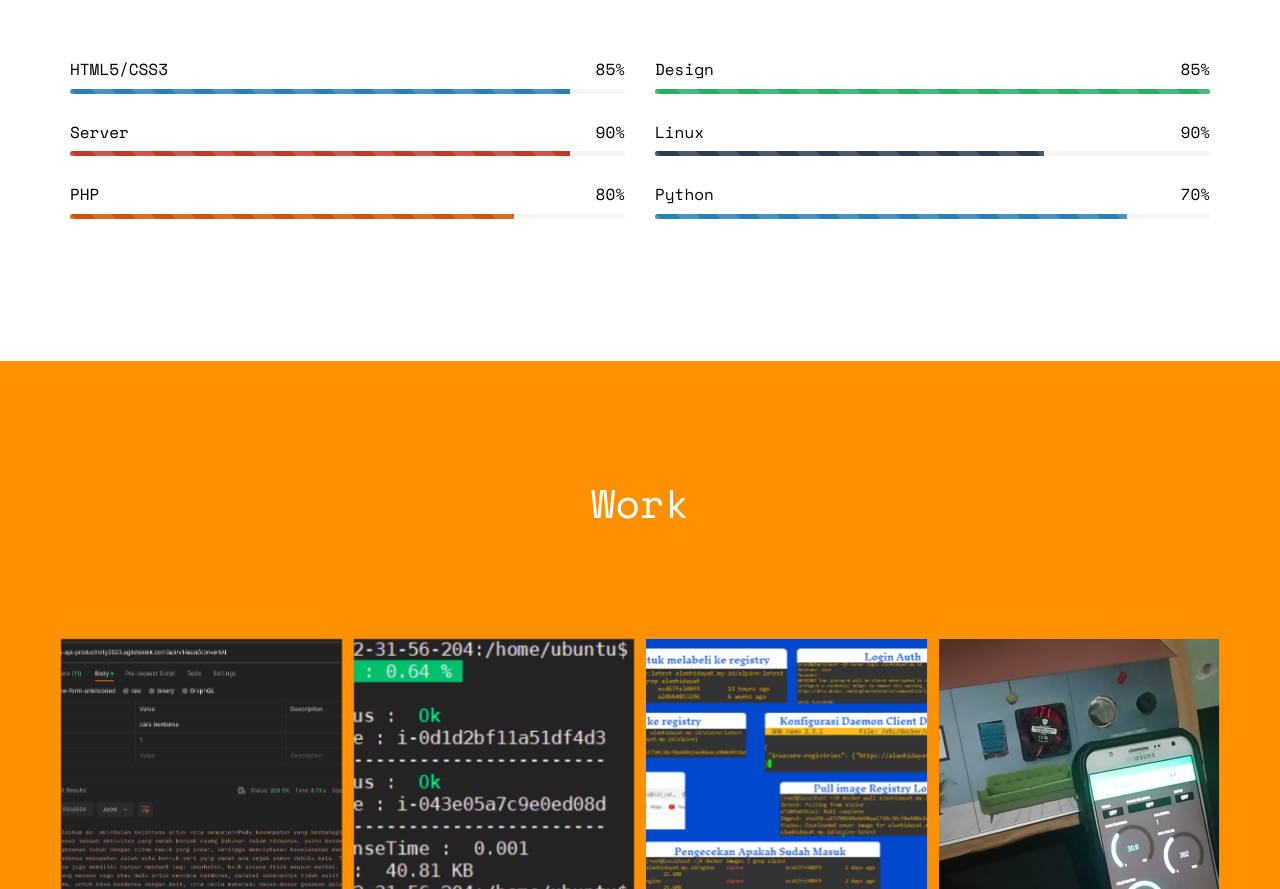
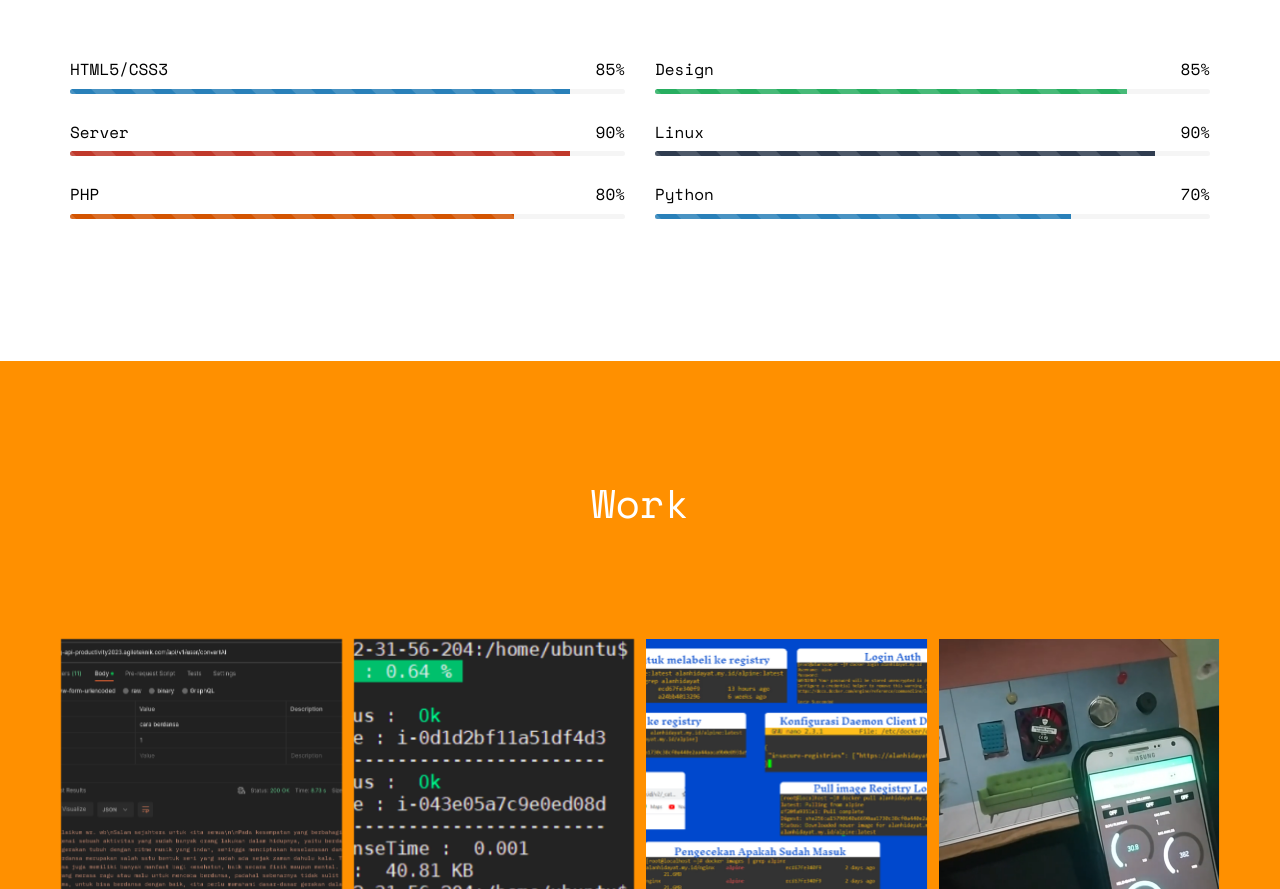
Before and after one commit to alanhidayat33/alanhidayat, a plain HTML site: page index.html in a window 1280 px wide. Shown: the part 3287-4176 px from the top of the page. Drawn offline with nearby package versions, Linux system fonts and the light colour scheme; some packages are replaced by stand-ins of ours; no server answers; files whose address does not match are found by name.

Commit message:
update : bar chart

```diff
--- a/index.html
+++ b/index.html
@@ -350,7 +350,7 @@
 						<h3><span class="name-left">Design</span><span class="value-right">85%</span></h3>
 						<div class="progress">
 						  <div class="progress-bar progress-bar-5 progress-bar-striped active" role="progressbar"
-						  aria-valuenow="100" aria-valuemin="0" aria-valuemax="100" style="width:100%">
+						  aria-valuenow="85" aria-valuemin="0" aria-valuemax="100" style="width:85%">
 						  </div>
 						</div>
 					</div>
@@ -358,7 +358,7 @@
 						<h3><span class="name-left">Linux</span><span class="value-right">90%</span></h3>
 						<div class="progress">
 						  <div class="progress-bar progress-bar-striped active" role="progressbar"
-						  aria-valuenow="70" aria-valuemin="0" aria-valuemax="100" style="width:70%">
+						  aria-valuenow="90" aria-valuemin="0" aria-valuemax="100" style="width:90%">
 						  </div>
 						</div>
 					</div>
@@ -366,7 +366,7 @@
 						<h3><span class="name-left">Python</span><span class="value-right">70%</span></h3>
 						<div class="progress">
 						  <div class="progress-bar progress-bar-1 progress-bar-striped active" role="progressbar"
-						  aria-valuenow="85" aria-valuemin="0" aria-valuemax="100" style="width:85%">
+						  aria-valuenow="75" aria-valuemin="0" aria-valuemax="100" style="width:75%">
 						  </div>
 						</div>
 					</div>
```
